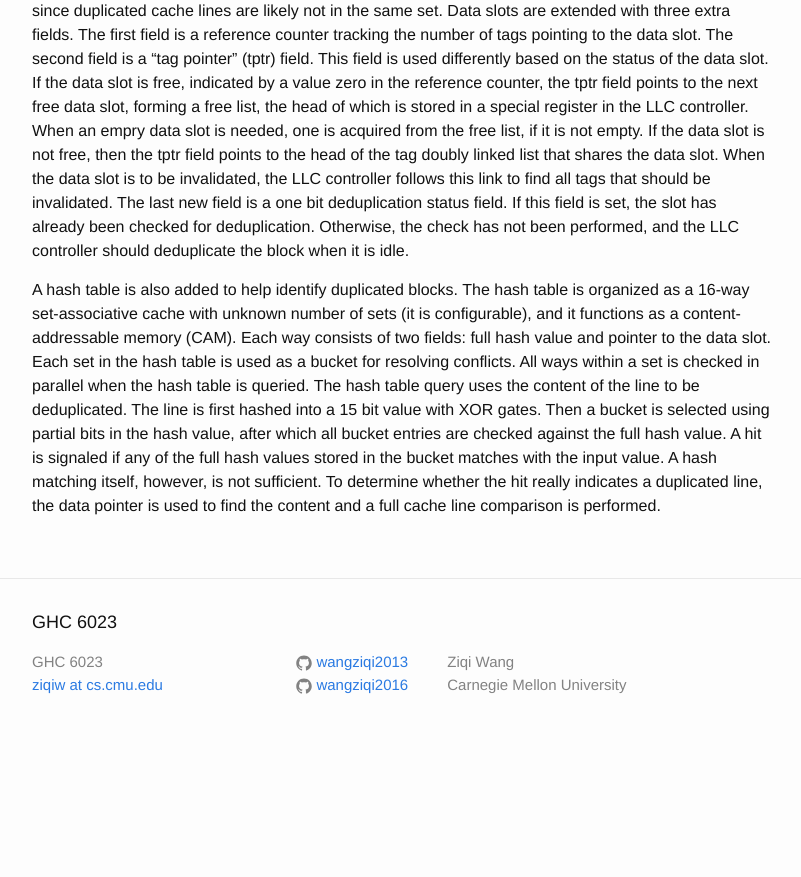
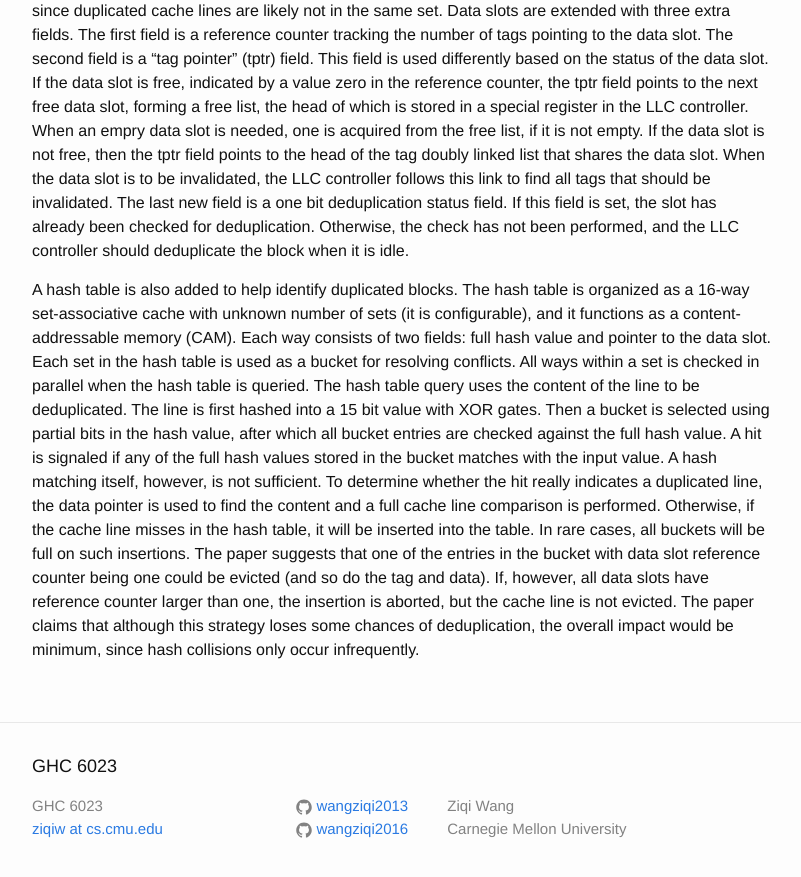
Before and after one commit to wangziqi2013/wangziqi2013.github.io, a Jekyll site: the page built from _posts/2020-06-24-llc-dedup.markdown, in a window 1280 px wide and 900 px high, scrolled down 1366 px. Shown: the top 877 px of the window, without its empty margins (238-1039 px from the left). Built offline with Jekyll 4.4.1, drawn with Linux system fonts in a browser that asks for light colours; before the commit the page ends 2122 px from its top, so only the background shows below that.

Commit message:
Adding collision

```diff
--- a/_posts/2020-06-24-llc-dedup.markdown
+++ b/_posts/2020-06-24-llc-dedup.markdown
@@ -71,3 +71,9 @@ XOR gates. Then a bucket is selected using partial bits in the hash value, after
 against the full hash value. A hit is signaled if any of the full hash values stored in the bucket matches with the input
 value. A hash matching itself, however, is not sufficient. To determine whether the hit really indicates a duplicated
 line, the data pointer is used to find the content and a full cache line comparison is performed.
+Otherwise, if the cache line misses in the hash table, it will be inserted into the table.
+In rare cases, all buckets will be full on such insertions. The paper suggests that one of the entries in the bucket
+with data slot reference counter being one could be evicted (and so do the tag and data). If, however, all data slots
+have reference counter larger than one, the insertion is aborted, but the cache line is not evicted. The paper claims
+that although this strategy loses some chances of deduplication, the overall impact would be minimum, since hash
+collisions only occur infrequently.
```
